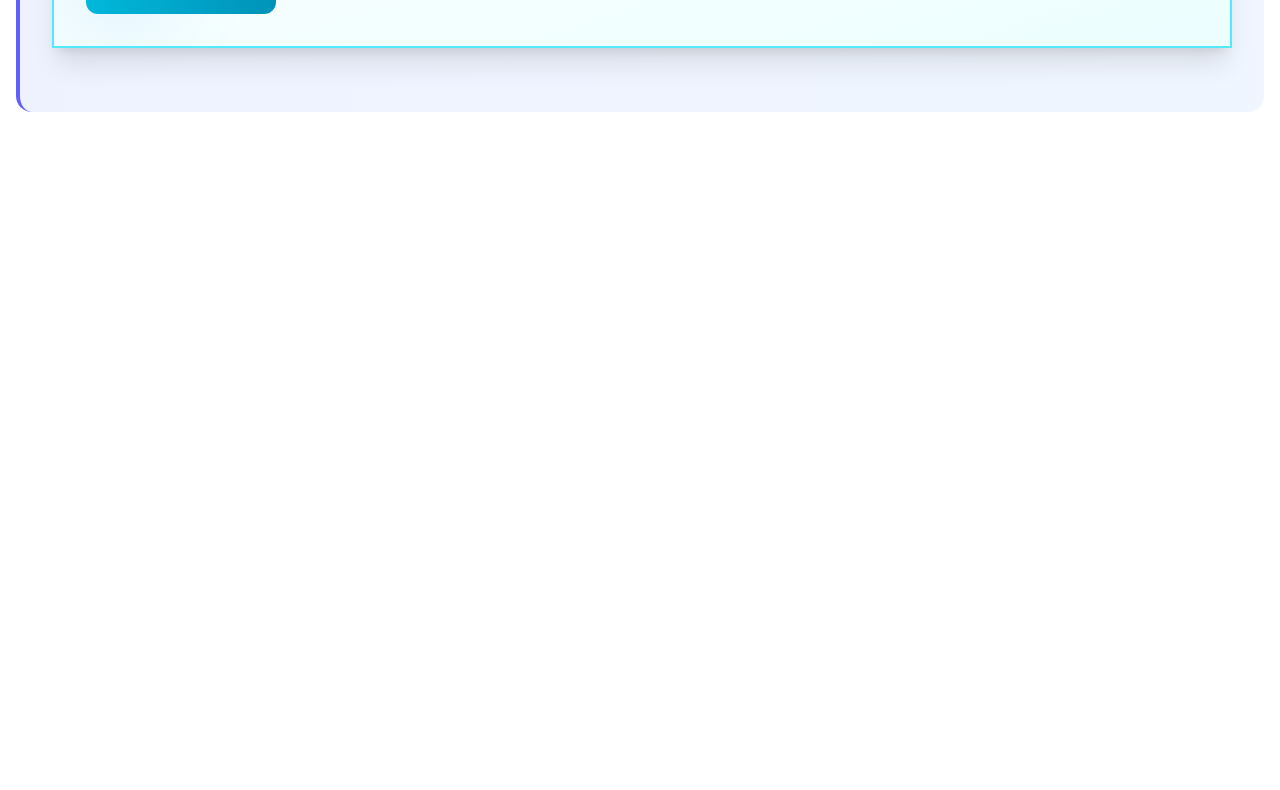
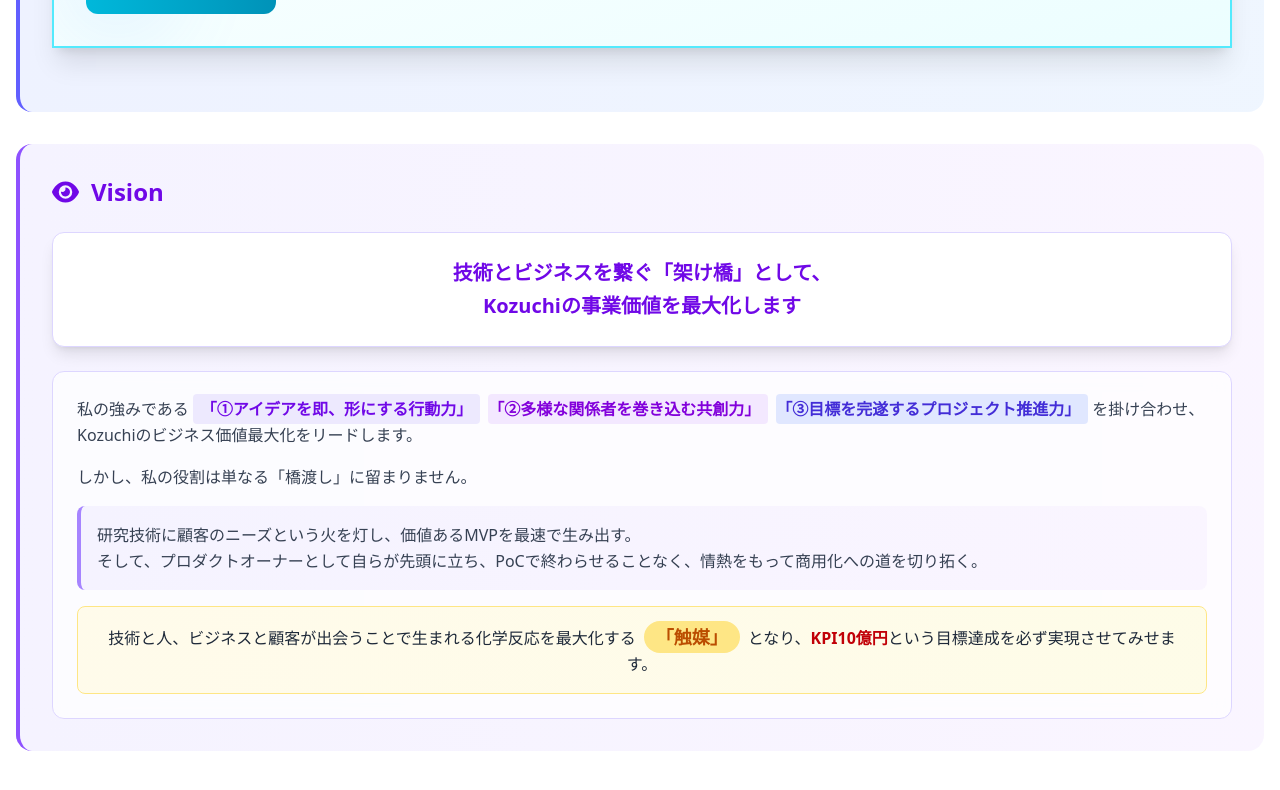
Before and after one commit to hiro0211/arimuraportfolio, a Next.js app: page /proto2 in a window 1280 px wide. Shown: the part 5358-6148 px from the top of the page. Before the commit the page ends 5630 px from the top, so only its background shows below. Built offline with nearby package versions, Linux system fonts and the light colour scheme.

Commit message:
Visionセクションを追加し、Kozuchiの事業価値最大化に向けた強みや役割を詳細に記述しました。全体のレイアウトを改善し、ユーザーインターフェースを向上させました。

```diff
--- a/app/proto2/page.tsx
+++ b/app/proto2/page.tsx
@@ -758,8 +758,69 @@
                   </div>
                 </div>
               </div>
+              {/* Vision セクション */}
+              <div id="vision" className="mb-20 animate-on-scroll">
+                <div className="transition-all duration-1000 opacity-100 translate-y-0">
+                  <div className="bg-gradient-to-r from-violet-50 to-purple-50 p-8 rounded-2xl border-l-4 border-violet-500 mb-8">
+                    <h3 className="text-2xl font-bold mb-6 text-violet-700 flex items-center">
+                      <FontAwesomeIcon icon={faEye} className="mr-3" />
+                      Vision
+                    </h3>
 
+                    {/* タイトル */}
+                    <div className="bg-white p-6 rounded-xl shadow-lg border border-violet-200 mb-6">
+                      <h4 className="text-xl font-bold text-violet-700 text-center leading-relaxed">
+                        技術とビジネスを繋ぐ「架け橋」として、
+                        <br />
+                        Kozuchiの事業価値を最大化します
+                      </h4>
+                    </div>
 
+                    {/* 本文 */}
+                    <div className="bg-white/70 backdrop-blur-sm p-6 rounded-xl border border-violet-200 space-y-4">
+                      <p className="text-gray-700 text-base leading-relaxed">
+                        私の強みである
+                        <span className="font-bold text-violet-700 bg-violet-100 px-2 py-1 rounded mx-1">
+                          「①アイデアを即、形にする行動力」
+                        </span>
+                        <span className="font-bold text-purple-700 bg-purple-100 px-2 py-1 rounded mx-1">
+                          「②多様な関係者を巻き込む共創力」
+                        </span>
+                        <span className="font-bold text-indigo-700 bg-indigo-100 px-2 py-1 rounded mx-1">
+                          「③目標を完遂するプロジェクト推進力」
+                        </span>
+                        を掛け合わせ、Kozuchiのビジネス価値最大化をリードします。
+                      </p>
+
+                      <p className="text-gray-700 text-base leading-relaxed font-medium">
+                        しかし、私の役割は単なる「橋渡し」に留まりません。
+                      </p>
+
+                      <div className="bg-gradient-to-r from-violet-50 to-purple-50 p-4 rounded-lg border-l-4 border-violet-400">
+                        <p className="text-gray-700 text-base leading-relaxed">
+                          研究技術に顧客のニーズという火を灯し、価値あるMVPを最速で生み出す。
+                          <br />
+                          そして、プロダクトオーナーとして自らが先頭に立ち、PoCで終わらせることなく、情熱をもって商用化への道を切り拓く。
+                        </p>
+                      </div>
+
+                      <div className="bg-gradient-to-r from-amber-50 to-yellow-50 p-4 rounded-lg border border-amber-200 text-center">
+                        <p className="text-gray-800 text-base leading-relaxed">
+                          技術と人、ビジネスと顧客が出会うことで生まれる化学反応を最大化する
+                          <span className="font-bold text-amber-700 bg-amber-200 px-3 py-1 rounded-full mx-2 text-lg">
+                            「触媒」
+                          </span>
+                          となり、
+                          <span className="font-bold text-red-700">
+                            KPI10億円
+                          </span>
+                          という目標達成を必ず実現させてみせます。
+                        </p>
+                      </div>
+                    </div>
+                  </div>
+                </div>
+              </div>
             </div>
           </div>
         </div>
```
